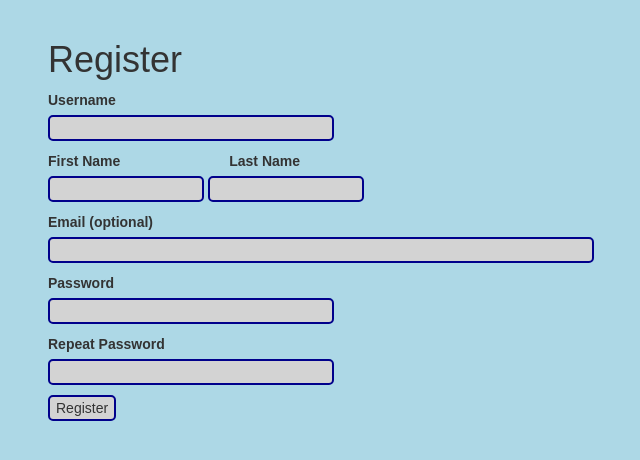
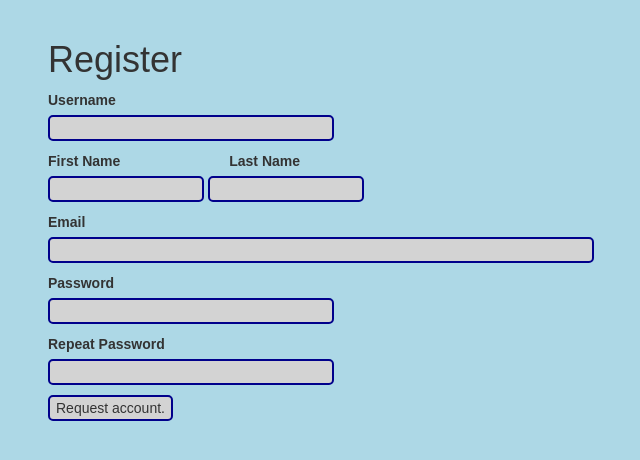
Before and after one commit to austinweisgrau/QIJC, a Flask app: page /register in a window 1280 px wide. Shown: the part 52-512 px from the top of the page, without its empty margins (22-662 px from the left). Run offline with Flask 2, Linux system fonts and the light colour scheme; some libraries are stand-ins or nearby versions.

Commit message:
working production version

```diff
--- a/app/auth/forms.py
+++ b/app/auth/forms.py
@@ -3,7 +3,7 @@ from flask_wtf import FlaskForm
 from wtforms import StringField, PasswordField, BooleanField
 from wtforms import SubmitField, SelectField, HiddenField
 from wtforms.validators import (DataRequired, ValidationError, Email,
-                                EqualTo, Optional)
+                                EqualTo)
 from app.models import User
 
 class LoginForm(FlaskForm):
@@ -12,15 +12,20 @@ class LoginForm(FlaskForm):
     remember_me = BooleanField('Remember Me')
     submit = SubmitField('Sign In')
 
+    def validate_username(self, username):
+        user = User.query.filter_by(username=username.data).first()
+        if user is None:
+            raise ValidationError('User not found.')
+
 class RegistrationForm(FlaskForm):
     username = StringField('Username', validators=[DataRequired()])
     firstname = StringField('First Name', validators=[DataRequired()])
     lastname = StringField('Last Name', validators=[DataRequired()])
-    email = StringField('Email (optional)', validators=[Optional(), Email()])
+    email = StringField('Email', validators=[DataRequired(), Email()])
     password = PasswordField('Password', validators=[DataRequired()])
     password2 = PasswordField('Repeat Password', validators=[
         DataRequired(), EqualTo('password')])
-    submit = SubmitField('Register')
+    submit = SubmitField('Request account.')
 
     def validate_username(self, username):
         user = User.query.filter_by(username=username.data).first()
--- a/app/auth/routes.py
+++ b/app/auth/routes.py
@@ -24,8 +24,7 @@ def login():
             flash('Admin has not yet approved account.')
             return redirect(url_for('auth.login'))
         if user is None or not user.check_password(form.password.data):
-            flash('Invalid username or password')
-            flash('Recover account? <Not yet functional>')
+            flash('Incorrect password.')
             return redirect(url_for('auth.login'))
         login_user(user, remember=form.remember_me.data)
         next_page = request.args.get('next')
@@ -49,10 +48,10 @@ def register():
         user = User(username=form.username.data, email=form.email.data,
                     firstname=form.firstname.data,
                     lastname=form.lastname.data)
-        user.set_password(form.password.data)
+        user.set_password(form.password.data, 1)
         db.session.add(user)
         db.session.commit()
-        flash('Successfully registered.')
+        flash('Account requested, await admin approval.')
         return redirect(url_for('auth.login'))
     return render_template('auth/register.html', title='Register',
                            form=form)
@@ -123,14 +122,17 @@ def manage():
                 user.retired = False
                 db.session.commit()
             elif form.action3_.data == 'del':
-                db.session.remove(User.query.get(form.user_.data))
+                flash(form.user_.data)
+                flash(User.query.get(form.user_.data))
+                print(form.user_.data)
+                print(User.query.get(form.user_.data))
+                db.session.delete(User.query.get(form.user_.data))
                 db.session.commit()
             elif form.approve.data:
                 u = User.query.get(form.user_.data)
                 u.password_hash = u.password_hold
                 u.password_hold = None
                 db.session.commit()
-
             return redirect(url_for('auth.manage'))
     return render_template('auth/manage.html', title='Manage',
                            manageforms=manageforms, users=users)
--- a/app/templates/auth/login.html
+++ b/app/templates/auth/login.html
@@ -21,7 +21,7 @@
       <p>{{ form.remember_me() }} {{ form.remember_me.label }}</p>
       <p>{{ form.submit() }}</p>
     </form><br>
-<p>New User? <a href="{{ url_for('auth.register') }}">Register.</a></p>
+<p>New User? <a href="{{ url_for('auth.register') }}">Request account.</a></p>
 <p>Forgot password?
   <a href="{{ url_for('auth.reset_password_req') }}">Reset.</a>
 </p>
--- a/app/templates/base.html
+++ b/app/templates/base.html
@@ -1,7 +1,7 @@
 {% extends 'bootstrap/base.html' %}
 
 {% block title %}
-{% if title %}{{ title }} - {% endif %}QIJC Mockup
+{% if title %}{{ title }} - {% endif %}QIJC
 {% endblock %}
 
 {% block head %}
--- a/app/templates/errors/500.html
+++ b/app/templates/errors/500.html
@@ -2,8 +2,7 @@
 
 {% block app_content %}
 <h1>An unexpected error has occured</h1>
-<p>Most functions won't work unless you're logged in. Feel free to
-  <a href="{{ url_for('auth.register') }}">register an account</a> to explore the features!</p>
-<p>The administrator has been notified. Sorry for the inconvenience!</p>
+
+<p>It's likely that whatever you were trying to do worked. Try visiting another page without resubmitting form data.</p>
 
 {% endblock %}
--- a/config.py
+++ b/config.py
@@ -7,7 +7,7 @@ load_dotenv(os.path.join(basedir, '.env'))
 class Config(object):
     SECRET_KEY = os.environ.get('SECRET_KEY') or '238DFSDFJDFLKDSF40sdfkj93'
     SQLALCHEMY_DATABASE_URI = os.environ.get('DATABASE_URL') or \
-        'sqlite:///' + os.path.join(basedir, 'app.db')
+        'sqlite:///' + os.path.join(basedir, 'archive/qijc.sql')
     SQLALCHEMY_TRACK_MODIFICATIONS = False
     MAIL_SERVER = os.environ.get('MAIL_SERVER')
     MAIL_PORT = int(os.environ.get('MAIL_PORT') or 25)
```
